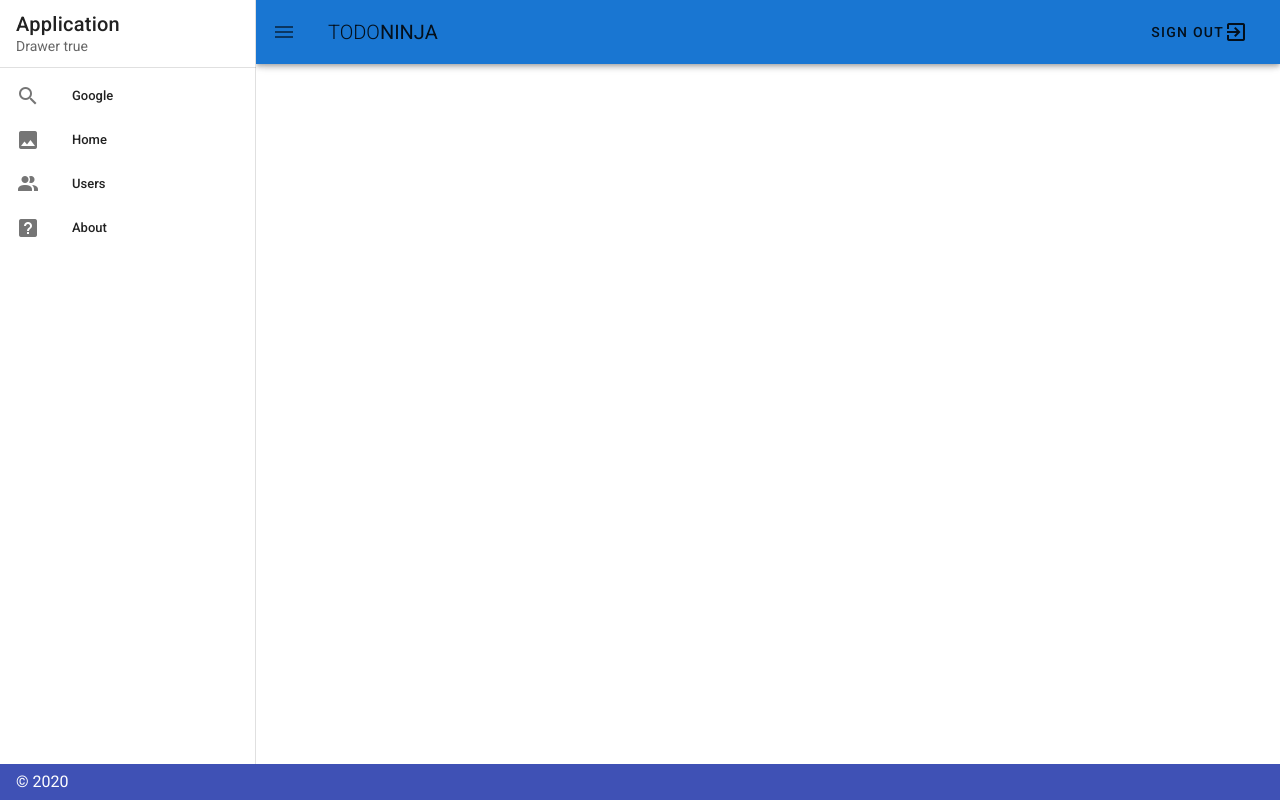
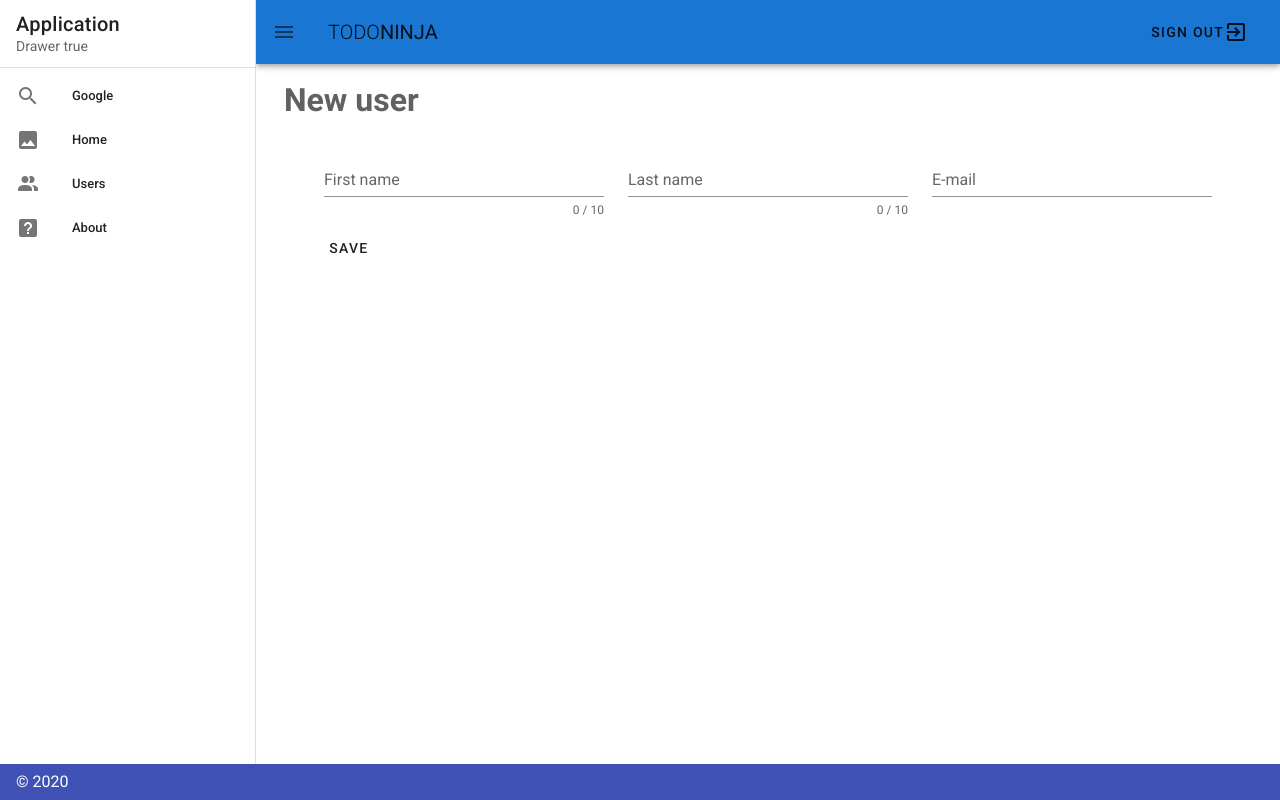
Before and after one commit to ozeta/vue-playground, a Vue app: page /new_user in a window 1280 px wide. Built offline with nearby package versions, Linux system fonts and the light colour scheme.

Commit message:
added new page with form: New User

```diff
--- a/src/router/index.js
+++ b/src/router/index.js
@@ -2,17 +2,22 @@ import Vue from 'vue'
 import VueRouter from 'vue-router'
 import Home from '../views/Home.vue'
 import Users from '../views/Users'
+import NewUser from '../views/NewUser'
 Vue.use(VueRouter)
 
-  const routes = [
+const routes = [
   {
     path: '/',
     name: 'Home',
     component: Home
-  },  {
+  }, {
     path: '/users',
     name: 'Users',
     component: Users
+  }, {
+    path: '/new_user',
+    name: 'New User',
+    component: NewUser
   },
   {
     path: '/about',
--- /dev/null
+++ b/src/views/NewUser.vue
@@ -0,0 +1,64 @@
+<template>
+  <div class="Users">
+    <h1 class="subheading grey--text text--darken-2">New user</h1>
+    <v-container>
+      <v-form v-model="valid" class="mx-4">
+        <v-container>
+          <v-row>
+            <v-col cols="12" md="4">
+              <v-text-field
+                v-model="firstname"
+                :rules="nameRules"
+                :counter="10"
+                label="First name"
+                required
+              ></v-text-field>
+            </v-col>
+
+            <v-col cols="12" md="4">
+              <v-text-field
+                v-model="lastname"
+                :rules="nameRules"
+                :counter="10"
+                label="Last name"
+                required
+              ></v-text-field>
+            </v-col>
+
+            <v-col cols="12" md="4">
+              <v-text-field v-model="email" :rules="emailRules" label="E-mail" required></v-text-field>
+            </v-col>
+          </v-row>
+        </v-container>
+        <v-btn text>
+          <span>Save</span>
+          <v-icon>mdi-save </v-icon>
+        </v-btn>
+      </v-form>
+    </v-container>
+  </div>
+</template>
+
+<script>
+// import { mapGetters } from "vuex";
+// import { mapState } from "vuex";
+// import { mapActions } from "vuex";
+export default {
+  name: "NewUser",
+  data: () => ({
+    valid: false,
+    firstname: "",
+    lastname: "",
+    nameRules: [
+      v => !!v || "Name is required",
+      v => v.length <= 10 || "Name must be less than 10 characters"
+    ],
+    email: "",
+    emailRules: [
+      v => !!v || "E-mail is required",
+      v => /.+@.+/.test(v) || "E-mail must be valid"
+    ]
+  }),
+  components: {}
+};
+</script>
--- a/src/views/Users.vue
+++ b/src/views/Users.vue
@@ -9,6 +9,9 @@
             <v-card-subtitle>*</v-card-subtitle>
             <v-card-actions>
               <v-btn text @click="action_load_users">Load users</v-btn>
+              <v-btn absolute dark fab bottom right color="pink" link :to="item.link">
+                <v-icon>mdi-plus</v-icon>
+              </v-btn>
             </v-card-actions>
           </v-card>
         </v-col>
@@ -42,7 +45,11 @@ export default {
   name: "Users",
   components: {},
   data() {
-    return {};
+    return {
+      item: {
+        link: '/new_user'
+      }
+    };
   },
   methods: {
     ...mapActions({
```
Also changed, not shown: 1 other file (tests, documents, lock files or other folders).
